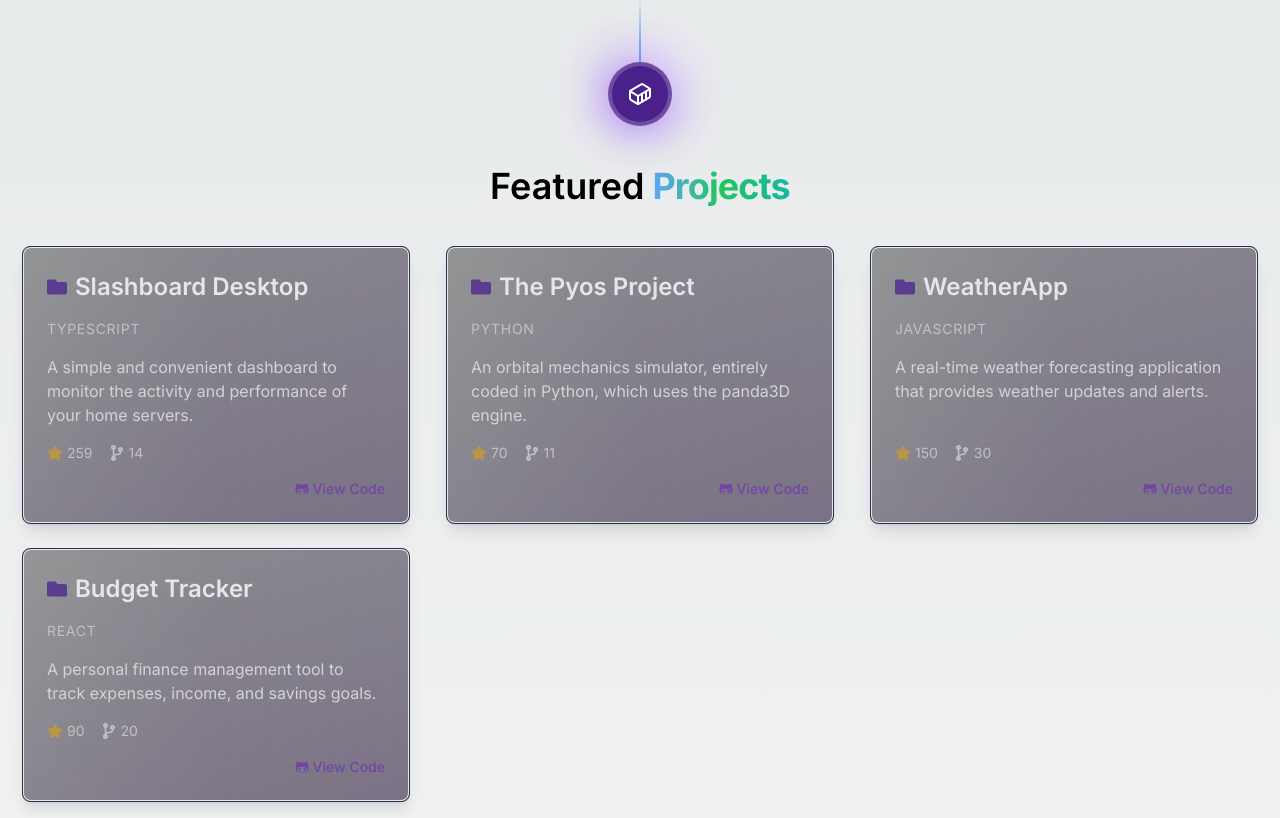
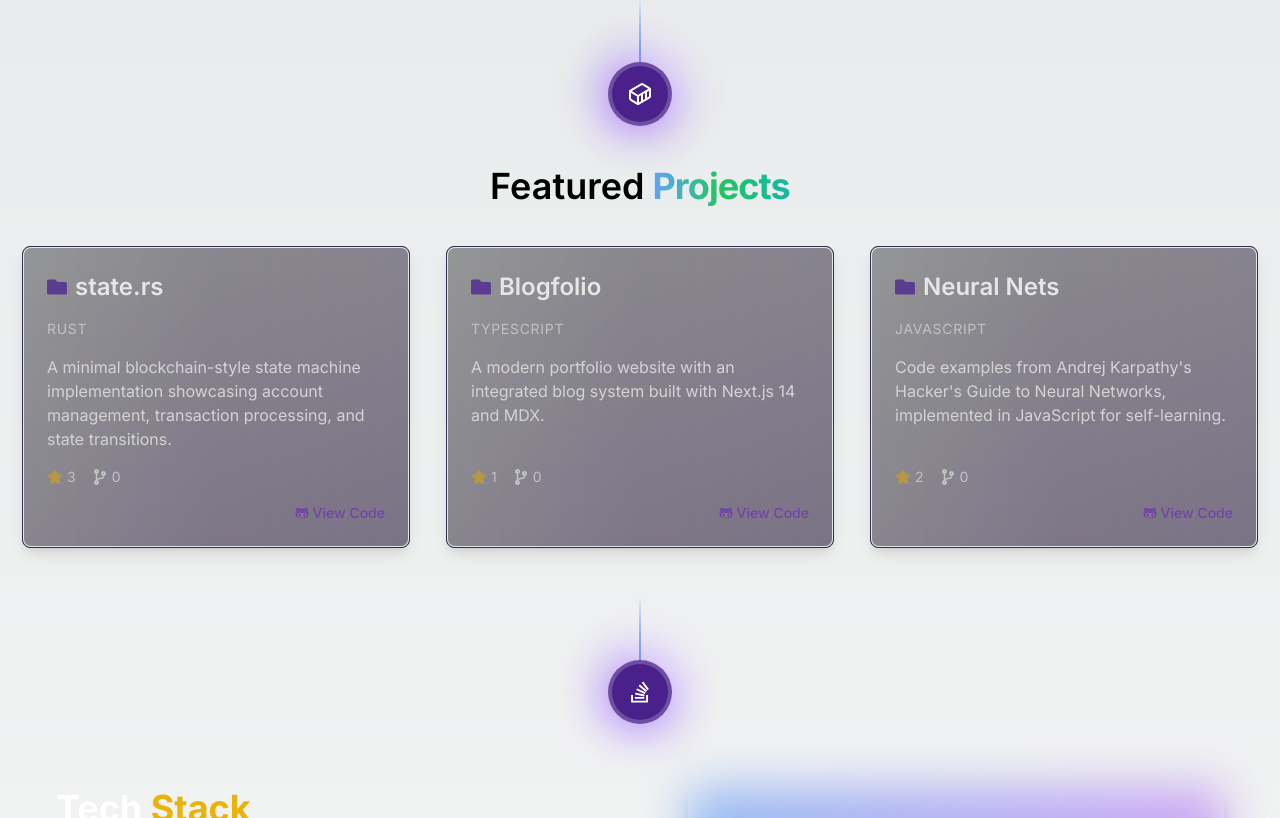
Before and after one commit to qxprakash/blogfolio, a Next.js app: page / in a window 1280 px wide. Shown: the part 1982-2800 px from the top of the page. Built offline with nearby package versions, Linux system fonts and the light colour scheme.

Commit message:
updated projects

```diff
--- a/src/components/Projects.tsx
+++ b/src/components/Projects.tsx
@@ -3,7 +3,10 @@
 
 const Projects = () => {
   return (
-    <section id="projects" className="flex flex-col items-center mt-10 mb-16 lg:mb-12">
+    <section
+      id="projects"
+      className="flex flex-col items-center mt-10 mb-16 lg:mb-12"
+    >
       <div className="flex items-center space-x-2 mb-10">
         <h1 className="text-4xl font-semibold">Featured</h1>
         <h1 className="text-4xl font-bold tracking-tight bg-gradient-to-r from-blue-400 via-green-500 to-teal-500 text-transparent bg-clip-text text-center">
@@ -12,36 +15,28 @@
       </div>
       <div className="w-full max-w-7xl grid grid-cols-1 md:grid-cols-2 lg:grid-cols-3 gap-6 px-4">
         <ProjectCard
-          title="Slashboard Desktop"
-          description="A simple and convenient dashboard to monitor the activity and performance of your home servers."
-          language="TypeScript"
-          stars={259}
-          forks={14}
-          link="#"
+          title="state.rs"
+          description="A minimal blockchain-style state machine implementation showcasing account management, transaction processing, and state transitions."
+          language="Rust"
+          stars={3}
+          forks={0}
+          link="https://github.com/qxprakash/state.rs"
         />
         <ProjectCard
-          title="The Pyos Project"
-          description="An orbital mechanics simulator, entirely coded in Python, which uses the panda3D engine."
-          language="Python"
-          stars={70}
-          forks={11}
-          link="#"
+          title="Blogfolio"
+          description="A modern portfolio website with an integrated blog system built with Next.js 14 and MDX."
+          language="TypeScript"
+          stars={1}
+          forks={0}
+          link="https://github.com/qxprakash/blogfolio"
         />
         <ProjectCard
-          title="WeatherApp"
-          description="A real-time weather forecasting application that provides weather updates and alerts."
+          title="Neural Nets"
+          description="Code examples from Andrej Karpathy's Hacker's Guide to Neural Networks, implemented in JavaScript for self-learning."
           language="JavaScript"
-          stars={150}
-          forks={30}
-          link="#"
-        />
-        <ProjectCard
-          title="Budget Tracker"
-          description="A personal finance management tool to track expenses, income, and savings goals."
-          language="React"
-          stars={90}
-          forks={20}
-          link="#"
+          stars={2}
+          forks={0}
+          link="https://github.com/qxprakash/neural-nets"
         />
       </div>
     </section>
```
